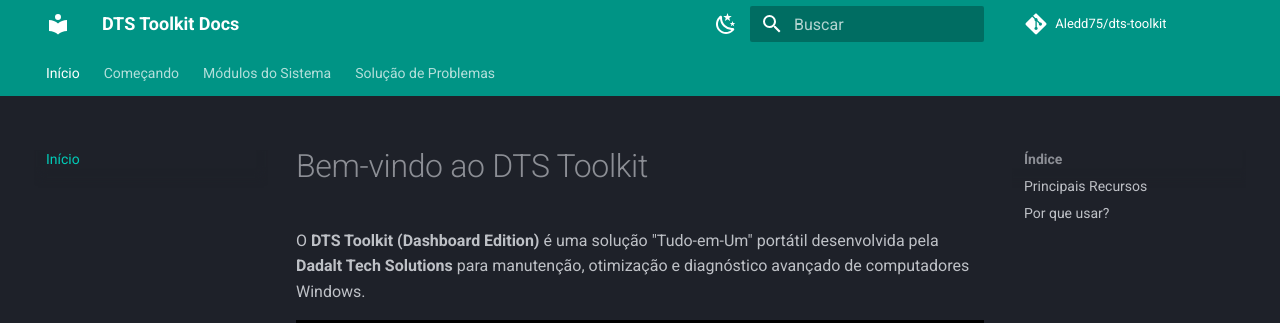
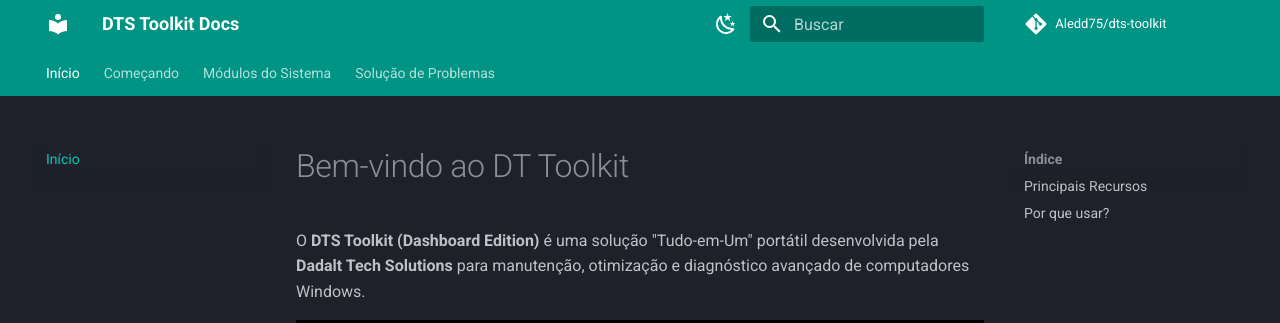
Before and after one commit to Aledd75/dts-toolkit-docs, an MkDocs documentation site: the page built from docs/index.md, in a window 1280 px wide and 900 px high. Shown: the top 323 px of the window. Built offline with MkDocs 1.6.1 and Material for MkDocs 9.7.7, drawn with Linux system fonts in a browser that asks for light colours; comment, search, counter and statistics services are not loaded.

Commit message:
Update index.md

```diff
--- a/docs/index.md
+++ b/docs/index.md
@@ -1,4 +1,4 @@
-# Bem-vindo ao DTS Toolkit
+# Bem-vindo ao DT Toolkit
 
 O **DTS Toolkit (Dashboard Edition)** é uma solução "Tudo-em-Um" portátil desenvolvida pela **Dadalt Tech Solutions** para manutenção, otimização e diagnóstico avançado de computadores Windows.
 
```
